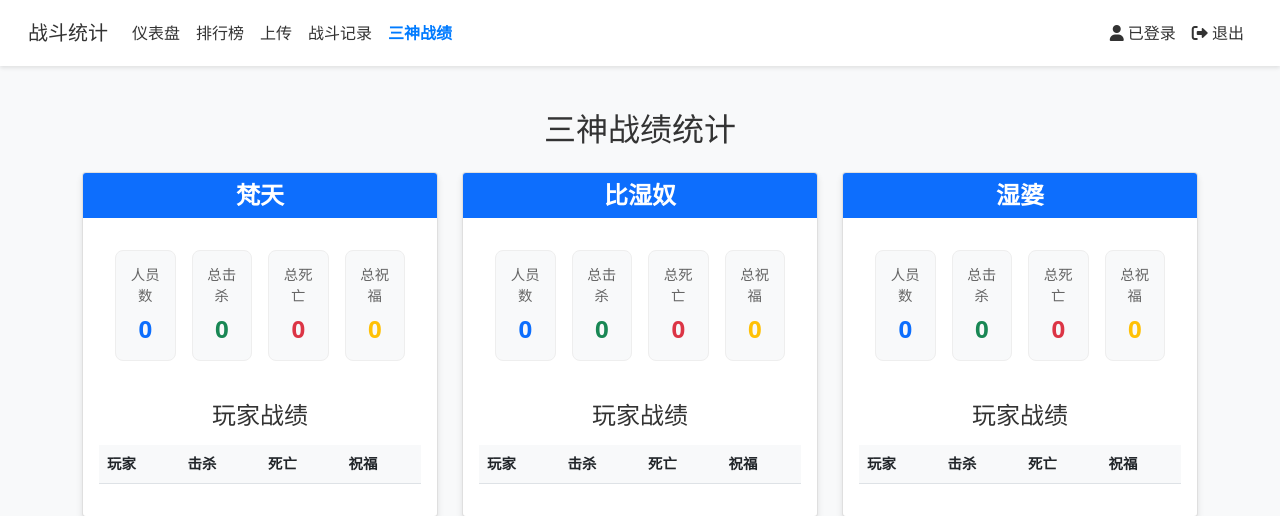
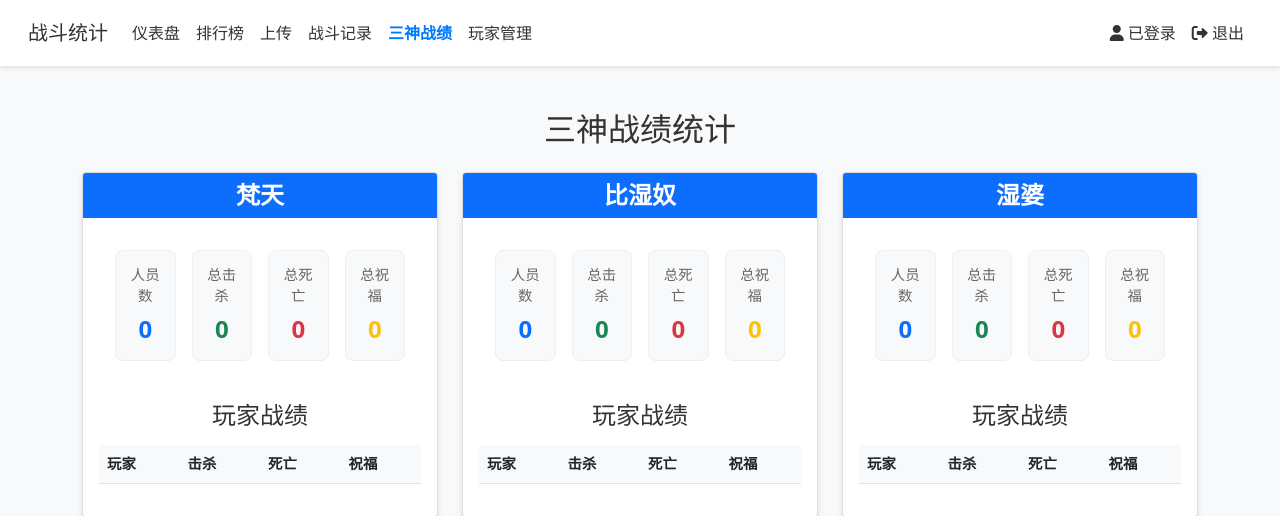
Before and after one commit to haodiaodemingzi/kongbai, a Flask app: page /battle/gods_ranking in a window 1280 px wide. Shown: the top 516 px of the page. Run offline with Flask 2, Linux system fonts and the light colour scheme; the visitor is signed in with stand-in values (Sample User, id 1); data comes from the database, SQL or seed files in the repository; data that the repository does not hold is empty.

Commit message:
ffsdfsdf

```diff
--- a/app/templates/base.html
+++ b/app/templates/base.html
@@ -95,6 +95,10 @@
                         <a class="nav-link {% if request.endpoint == 'battle.gods_ranking' %}active{% endif %}"
                            href="{{ url_for('battle.gods_ranking') }}">三神战绩</a>
                     </li>
+                    <li class="nav-item">
+                        <a class="nav-link {% if request.endpoint == 'person.list' %}active{% endif %}"
+                           href="/person/list">玩家管理</a>
+                    </li>
                 </ul>
                 {% if session.get('user_id') %}
                 <ul class="navbar-nav">
```
